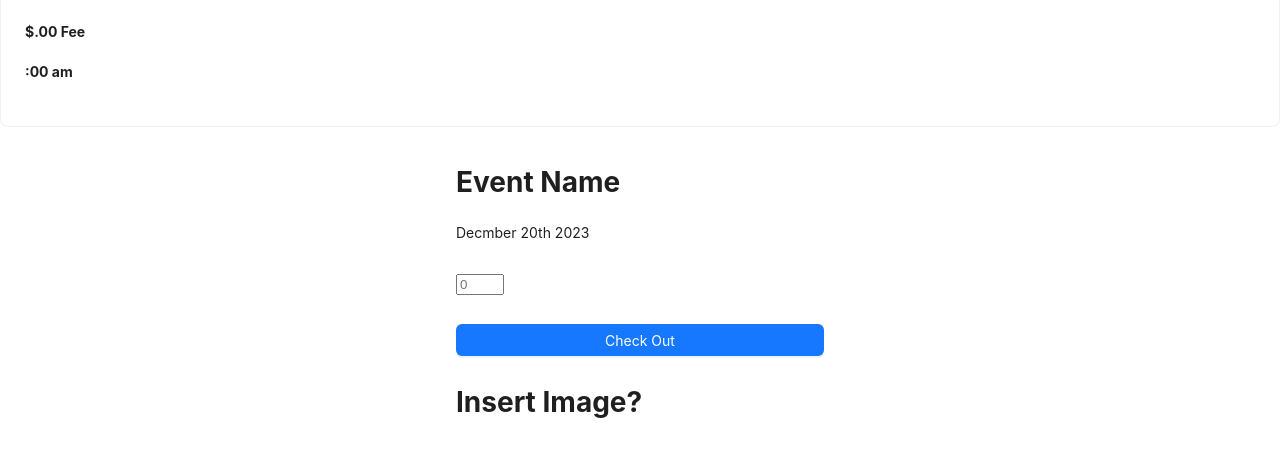
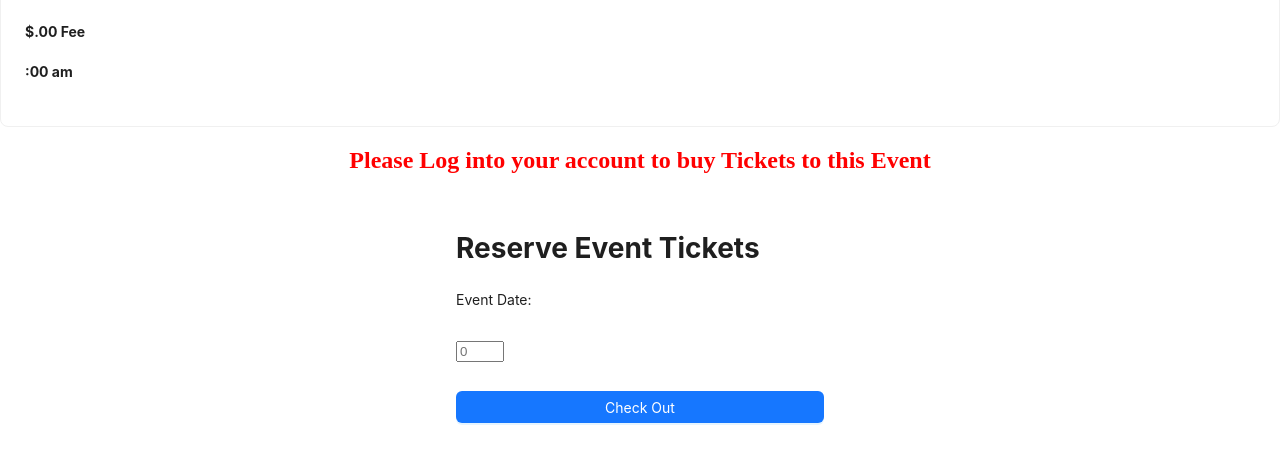
Before and after one commit to Varlotte/phase4-venue-project, a React app in the folder client/: page /selectedEvent in a window 1280 px wide. Shown: the part 568-1029 px from the top of the page. Built offline with nearby package versions, Linux system fonts and the light colour scheme; no server answers.

Commit message:
added blocks to forms if not logged in

```diff
--- a/client/src/components/EventForm.js
+++ b/client/src/components/EventForm.js
@@ -2,8 +2,11 @@ import React from "react";
 import { LockOutlined, UserOutlined } from '@ant-design/icons';
 import { Button, Checkbox, Form, Input, DatePicker} from 'antd'
 import {useState} from 'react';
+import { Link } from "react-router-dom";
 
 function EventForm({addCreatedEvent}) {
+    const loggedIn = sessionStorage.getItem('currentUser')
+
     const onFinish = (values) => {
         console.log(values)
         const time = values.time.split(":")[0]
@@ -29,6 +32,8 @@ function EventForm({addCreatedEvent}) {
 
 
     return (
+    <div>
+        {loggedIn? <></>: <h2 id="NeedLogin">Please Log into your account to Host an Event</h2>}
     <Form
       name="normal_login"
       className="login-form"
@@ -91,11 +96,11 @@ function EventForm({addCreatedEvent}) {
         </Form.Item>
 
         <Form.Item>
-            <Button type="primary" htmlType="submit" className="login-form-button">
-            Register Your Event
-            </Button>
+        {loggedIn? <Button type="primary" htmlType="submit" className="login-form-button">Register Your Event</Button>: <Link to="/login"><Button type="primary" htmlType="submit" className="login-form-button">Register Your Event</Button></Link>}
+
         </Form.Item>
     </Form>
+    </div>
   );
 }
 
--- a/client/src/components/FullEventCard.js
+++ b/client/src/components/FullEventCard.js
@@ -2,6 +2,7 @@ import React, { useEffect, useState } from "react";
 import { Avatar, Card } from 'antd';
 import ReservationForm from "./ReservationForm";
 import Navbar from "../layout/NavBar";
+
 
 function FullEventCard({selectedEvent}) {
     console.log(selectedEvent)
@@ -30,7 +31,7 @@ function FullEventCard({selectedEvent}) {
                     </h4>
                 </div>
             </Card>
-            <ReservationForm eventId={selectedEvent.id}/>
+            <ReservationForm eventId={selectedEvent.id} selectedEvent = {selectedEvent}/>
         </div>
     )
 }
--- a/client/src/components/ReservationForm.js
+++ b/client/src/components/ReservationForm.js
@@ -2,9 +2,12 @@ import React, { useState } from "react";
 import { LockOutlined, UserOutlined } from '@ant-design/icons';
 import { Button, Checkbox, Form, Input, Card} from 'antd'
 import { InputNumber } from 'antd';
+import { Link } from "react-router-dom";
+import { BsDisplay } from "react-icons/bs";
 
-function ReservationForm({eventId}) {
+function ReservationForm({eventId, selectedEvent}) {
     const [ticketQuantity, setTicketQuantity] = useState(0)
+    const loggedIn = sessionStorage.getItem('currentUser')
 
     function handleSubmit(values) {
        console.log(values["quantity"])
@@ -32,6 +35,7 @@ function ReservationForm({eventId}) {
 
     return (
         <div>
+            {loggedIn? <></>: <h2 id="NeedLogin">Please Log into your account to buy Tickets to this Event</h2>}
             <Form
                 name="normal_login"
                 className="login-form"
@@ -39,8 +43,8 @@ function ReservationForm({eventId}) {
                 onFinish = {handleSubmit}
             >
             <Form.Item>
-                <h1>Event Name</h1>
-                <label>Decmber 20th 2023</label>
+                <h1>Reserve Event Tickets</h1>
+                <label>Event Date: {selectedEvent.event_date}</label>
             </Form.Item>
             <Form.Item
                 name = "quantity"
@@ -55,13 +59,13 @@ function ReservationForm({eventId}) {
             </Form.Item>
 
             <Form.Item>
-                <Button type="primary" htmlType="submit" className="login-form-button">
-                Check Out
-                </Button>
+
+                {loggedIn? <Button type="primary" htmlType="submit" className="login-form-button">Check Out</Button>: <Link to="/login"><Button type="primary" htmlType="submit" className="login-form-button">Check Out</Button></Link>}
+
             </Form.Item>
-            <div>
+            {/* <div>
                 <h1>Insert Image?</h1>
-            </div>
+            </div> */}
             </Form>
         </div>
     )
--- a/client/src/index.css
+++ b/client/src/index.css
@@ -190,3 +190,9 @@
   display: flex;
   justify-content: center;
 }
+
+#NeedLogin {
+  color: red;
+  display: flex;
+  justify-content: center;
+}
```
Also changed, not shown: client/src/layout/AddEvent.jsx (line endings or trailing spaces), 1 other file.
